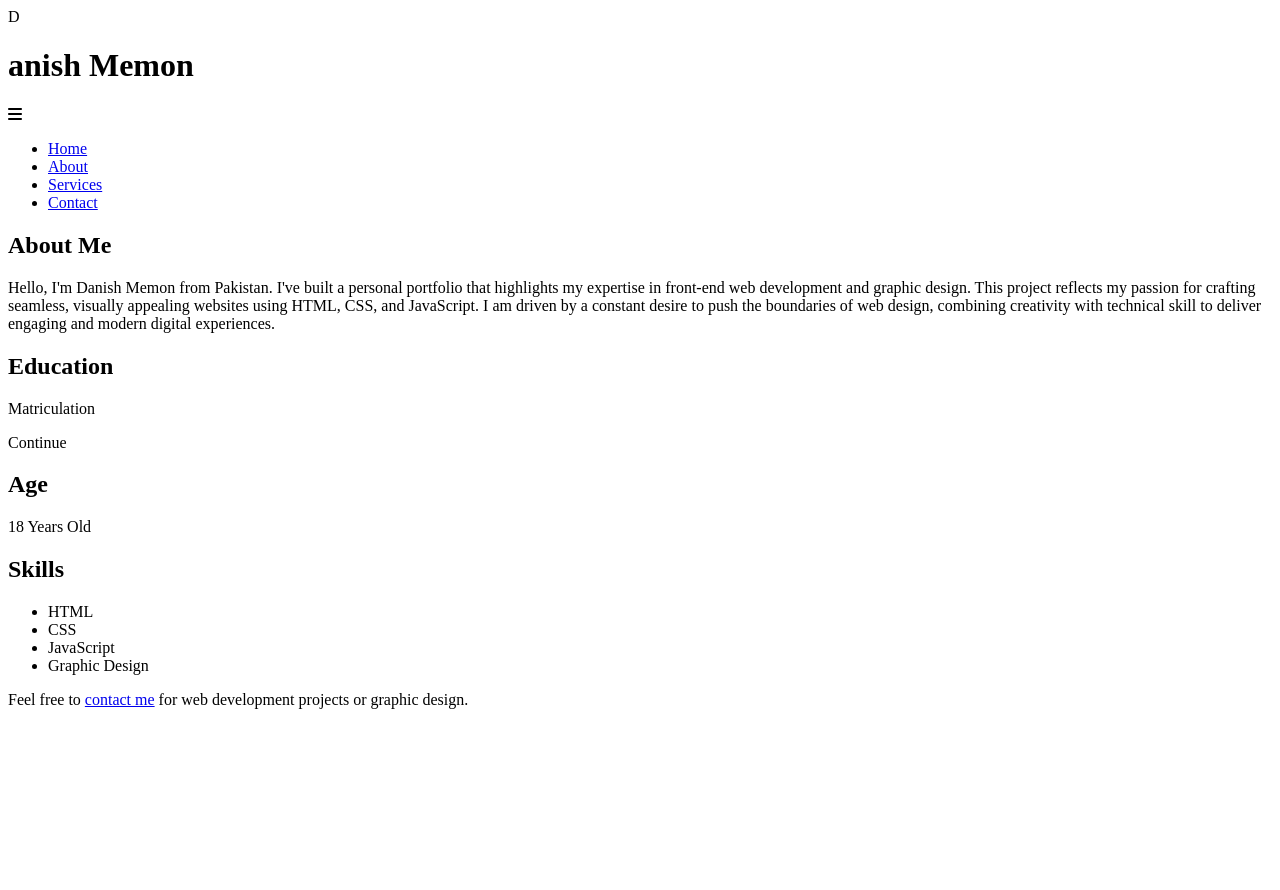
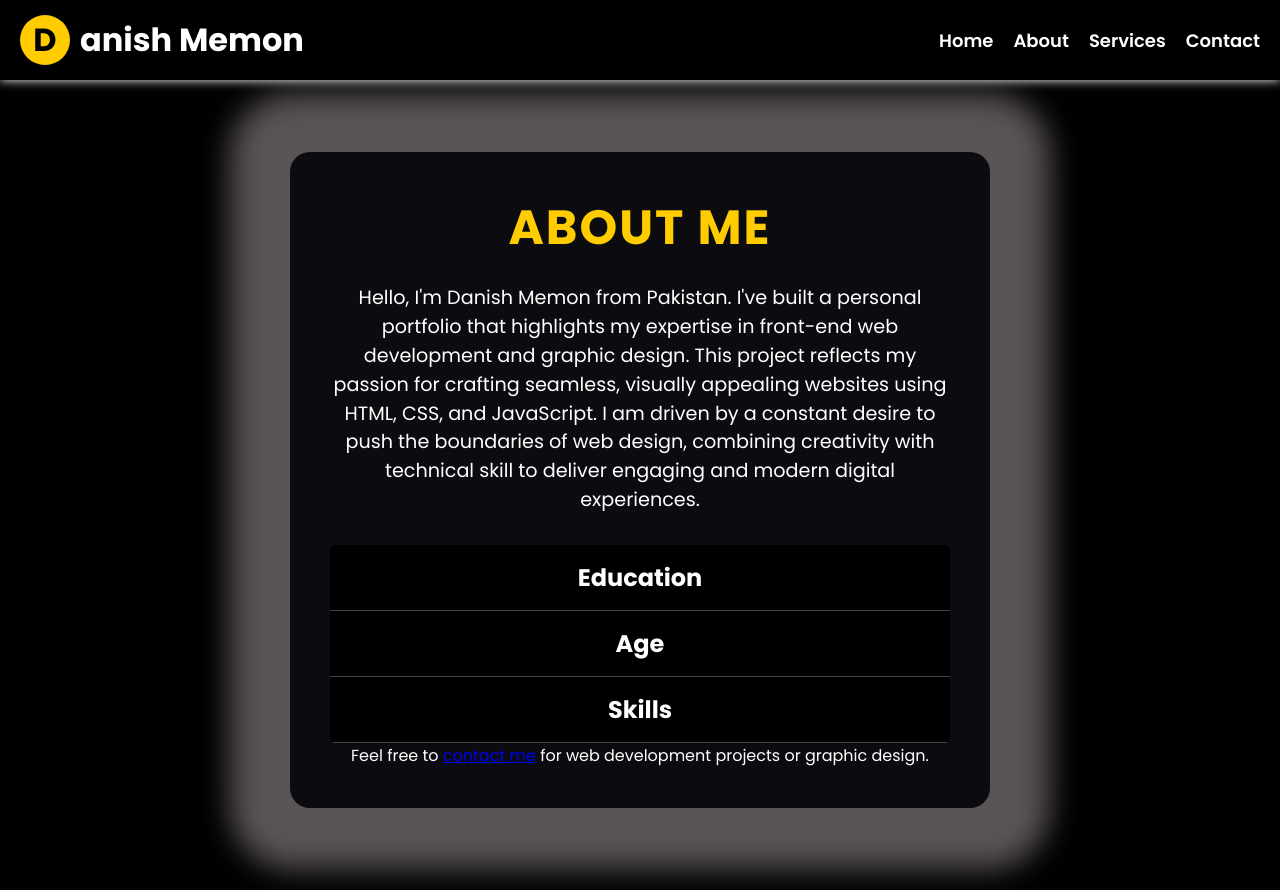
Before and after one commit to danishmemon55/Danish21, a plain HTML site: page index 2.html in a window 1280 px wide. Before the commit the page ends 800 px from the top, so only its background shows below. Drawn offline with Linux system fonts and the light colour scheme; the site is published under a folder, as on GitHub Pages, so addresses that start at the root find nothing.

Commit message:
Update index 2.html

```diff
--- a/index 2.html
+++ b/index 2.html
@@ -5,7 +5,7 @@
     <meta name="viewport" content="width=device-width, initial-scale=1.0">
     <title>Portfolio Website</title>
     <link rel="stylesheet" href="https://cdnjs.cloudflare.com/ajax/libs/font-awesome/6.6.0/css/all.min.css" integrity="sha512-Kc323vGBEqzTmouAECnVceyQqyqdsSiqLQISBL29aUW4U/M7pSPA/gEUZQqv1cwx4OnYxTxve5UMg5GT6L4JJg==" crossorigin="anonymous" referrerpolicy="no-referrer" />
-    <link rel="stylesheet" href="/style 2.css">
+    <link rel="stylesheet" href="style 2.css">
 </head>
 <body>
 <header>
@@ -18,10 +18,10 @@
         <i class="fas fa-bars"></i>
         </div>
         <ul class="nav-links">
-            <li><a href="/index.html">Home</a></li>
-            <li><a href="/index 2.html">About</a></li>
-            <li><a href="/index 3.html">Services</a></li>
-            <li><a href="/Contact /index 1.html">Contact</a></li>
+            <li><a href="index.html">Home</a></li>
+            <li><a href="index 2.html">About</a></li>
+            <li><a href="index 3.html">Services</a></li>
+            <li><a href="index 1.html">Contact</a></li>
         </ul>
     </nav>
 </header>
@@ -67,7 +67,7 @@
                     </div>
                 </div>
             </div>
-            <p class="contact-text">Feel free to <a href="/Contact /index 1.html">contact me</a> for web development projects or graphic design.</p>
+            <p class="contact-text">Feel free to <a href="index 1.html">contact me</a> for web development projects or graphic design.</p>
         </div>
         </div>
     </section>
@@ -81,6 +81,6 @@
         });
     </script>
 
-    <script src="/script 2.js"></script>
+    <script src="script 2.js"></script>
 </body>
 </html>
```
